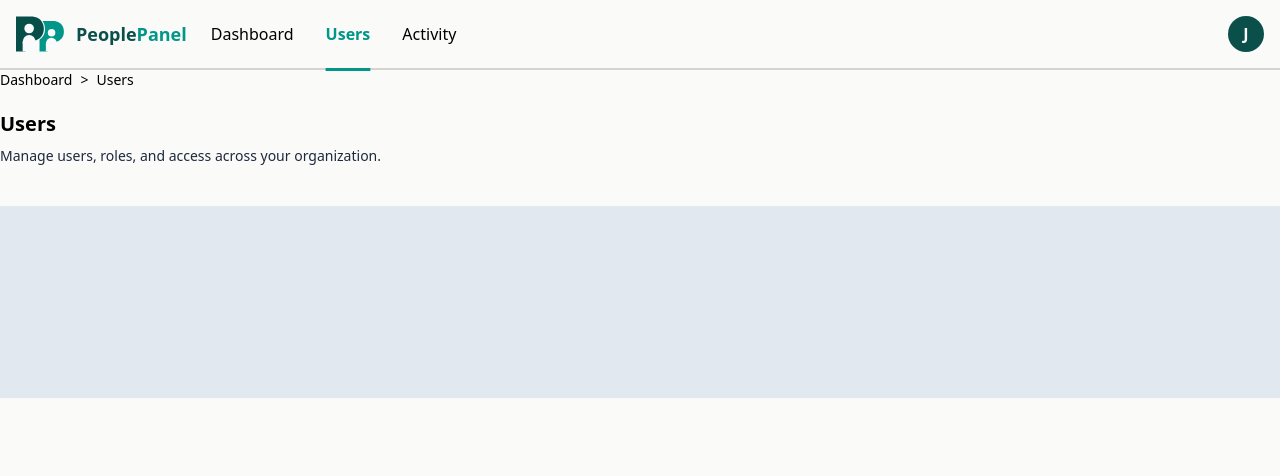
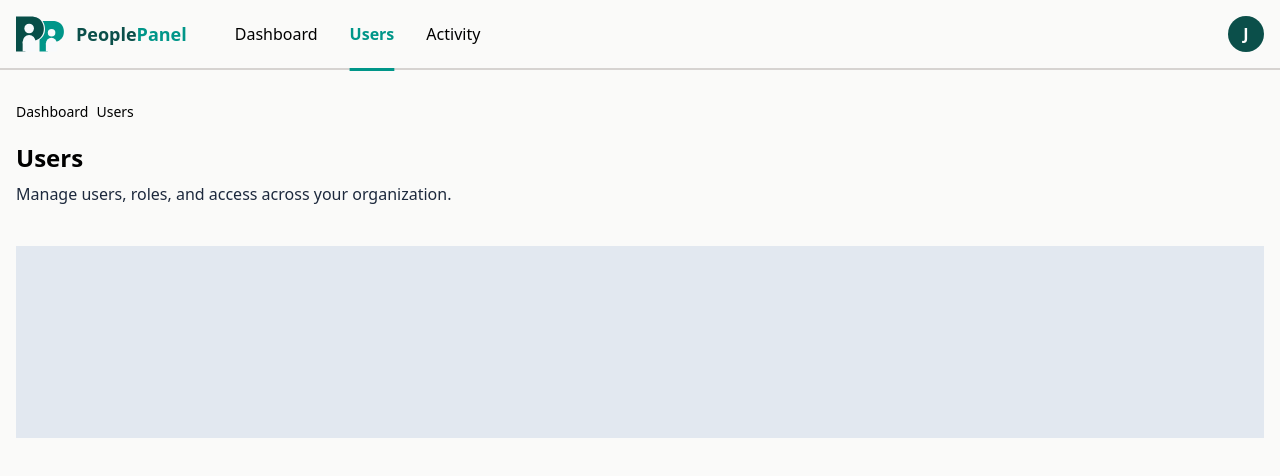
Before and after one commit to jossTripoli/people-panel, an Angular app: page /users in a window 1280 px wide. Shown: the top 476 px of the page. Built offline with nearby package versions, Linux system fonts and the light colour scheme.

Commit message:
loop over breadcrumb items instead of hardcoded

```diff
--- a/src/app/breadcrumb/breadcrumb.html
+++ b/src/app/breadcrumb/breadcrumb.html
@@ -1,13 +1,9 @@
-<nav aria-label="Breadcrumb" class="mb-5 text-sm">
-  <ol class="flex items-center gap-2">
-    <li>
-      <a routerLink="/dashboard" class="hover:text-primary">
-        Dashboard
-      </a>
-    </li>
-
-    <li aria-hidden="true">></li>
-
-    <li aria-current="page">Users</li>
+<nav aria-label="Breadcrumb" class="mb-5">
+  <ol class="flex items-center gap-2 text-sm">
+    @for (item of items(); track item.label) {
+      <li>
+        {{ item.label }}
+      </li>
+    }
   </ol>
 </nav>
--- a/src/app/breadcrumb/breadcrumb.ts
+++ b/src/app/breadcrumb/breadcrumb.ts
@@ -1,10 +1,16 @@
-import { Component } from '@angular/core';
+import { Component, input } from '@angular/core';
 import { RouterLink } from '@angular/router';
 
+export interface BreadcrumbItem {
+  label: string;
+  path?: string;
+}
 @Component({
   imports: [RouterLink],
   selector: 'app-breadcrumb',
   styleUrl: './breadcrumb.css',
   templateUrl: './breadcrumb.html',
 })
-export class Breadcrumb {}
+export class Breadcrumb {
+  items = input.required<readonly BreadcrumbItem[]>();
+}
--- a/src/app/navbar/navbar.html
+++ b/src/app/navbar/navbar.html
@@ -12,7 +12,7 @@
 
     <nav
       aria-label="Main navigation"
-      class="order-last flex w-full gap-8 sm:order-0 sm:w-auto"
+      class="order-last flex w-full ml-6 gap-8 sm:order-0 sm:w-auto"
     >
       @for (link of links; track link.path) {
         <a
--- a/src/app/users/users.html
+++ b/src/app/users/users.html
@@ -1,10 +1,12 @@
-<app-breadcrumb />
+<main class="mx-auto max-w-screen-2xl px-4 py-8">
+  <app-breadcrumb [items]="breadcrumbs" />
 
-<h1 class="text-xl font-semibold">Users</h1>
+  <h1 class="text-2xl font-semibold">Users</h1>
 
-<p class="mt-2 text-sm text-slate-800">
-  Manage users, roles, and access across your organization.
-</p>
+  <p class="mt-2 text-slate-800">
+    Manage users, roles, and access across your organization.
+  </p>
 
-<!-- user table -->
-<div class="mt-10 min-h-48 w-full bg-slate-200"></div>
+  <!-- user table -->
+  <div class="mt-10 min-h-48 w-full bg-slate-200"></div>
+</main>
--- a/src/app/users/users.ts
+++ b/src/app/users/users.ts
@@ -1,5 +1,5 @@
 import { Component } from '@angular/core';
-import { Breadcrumb } from '../breadcrumb/breadcrumb';
+import { Breadcrumb, BreadcrumbItem } from '../breadcrumb/breadcrumb';
 
 @Component({
   imports: [Breadcrumb],
@@ -7,4 +7,9 @@ import { Breadcrumb } from '../breadcrumb/breadcrumb';
   styleUrl: './users.css',
   templateUrl: './users.html',
 })
-export class Users {}
+export class Users {
+  breadcrumbs: BreadcrumbItem[] = [
+    { label: 'Dashboard', path: '/dashboard' },
+    { label: 'Users' },
+  ];
+}
```
